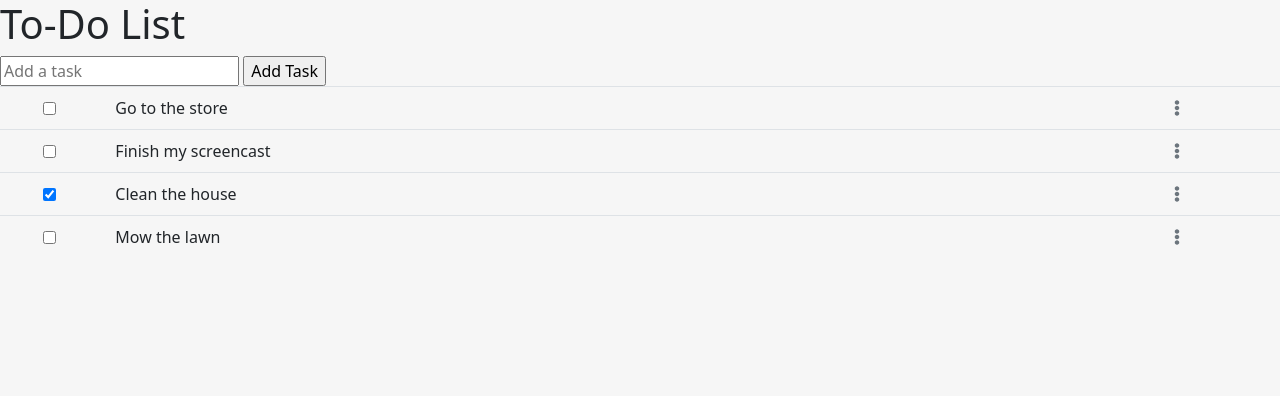
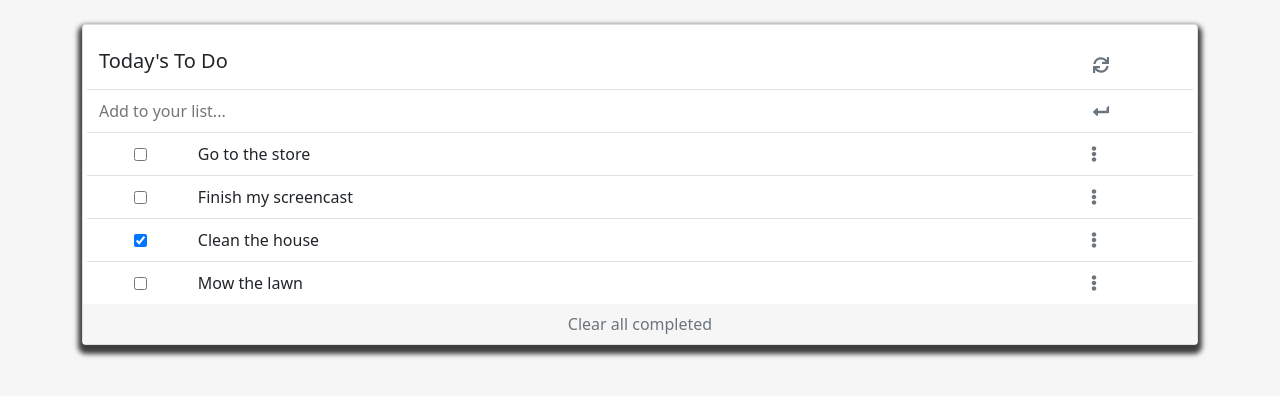
Before and after one commit to TheLuisAbarca/To-DO_List, a website built with webpack: page dist/index.html in a window 1280 px wide. Built offline with nearby package versions, Linux system fonts and the light colour scheme.

```diff
--- a/dist/index.html
+++ b/dist/index.html
@@ -6,19 +6,32 @@
   <meta name="viewport" content="width=device-width, initial-scale=1.0">
   <title>To-DO List</title>
 <script defer src="index.bundle.js"></script></head>
-<body>
-  <header>
-    <h1>To-Do List</h1>
+<body class="container">
+  <header class="row">
   </header>
-  <main>
-    <section>
-      <form action="index.php" method="post">
-        <input type="text" name="task" placeholder="Add a task">
-        <input type="submit" value="Add Task">
-      </form>
-      <ul id="task-list">
-
-      </ul>
+  <main class="row mt-4">
+    <section class="col-12">
+      <div class="card card-white">
+        <div class="card-body">
+            <div class="row pt-2 pb-2 justify-content-center align-items-center">
+                <h5 class="col-10">Today's To Do</h5>
+                <button class="col-2 reload text-muted">
+                    <i class="fas fa-sync"></i>
+                </button>
+            </div>
+            <div class="row pt-2 pb-2 border-top border-1 justify-content-center align-items-center">
+                <input id="addTask" type="text" name="task" class="col-10" placeholder="Add to your list...">
+                <button class="col-2 add-Task text-muted">
+                    <i class="fas fa-level-down-alt fa-rotate-90"></i>
+                </button>
+            </div>
+            <ul id="task-list" class="">
+            </ul>
+            <div id="clr" class="row pt-2 pb-2 justify-content-center align align-items-center text-muted">
+                Clear all completed
+            </div>
+        </div>
+      </div>
     </section>
   </main>
 </body>
```
Also changed, not shown: README.md, 1 other file.
